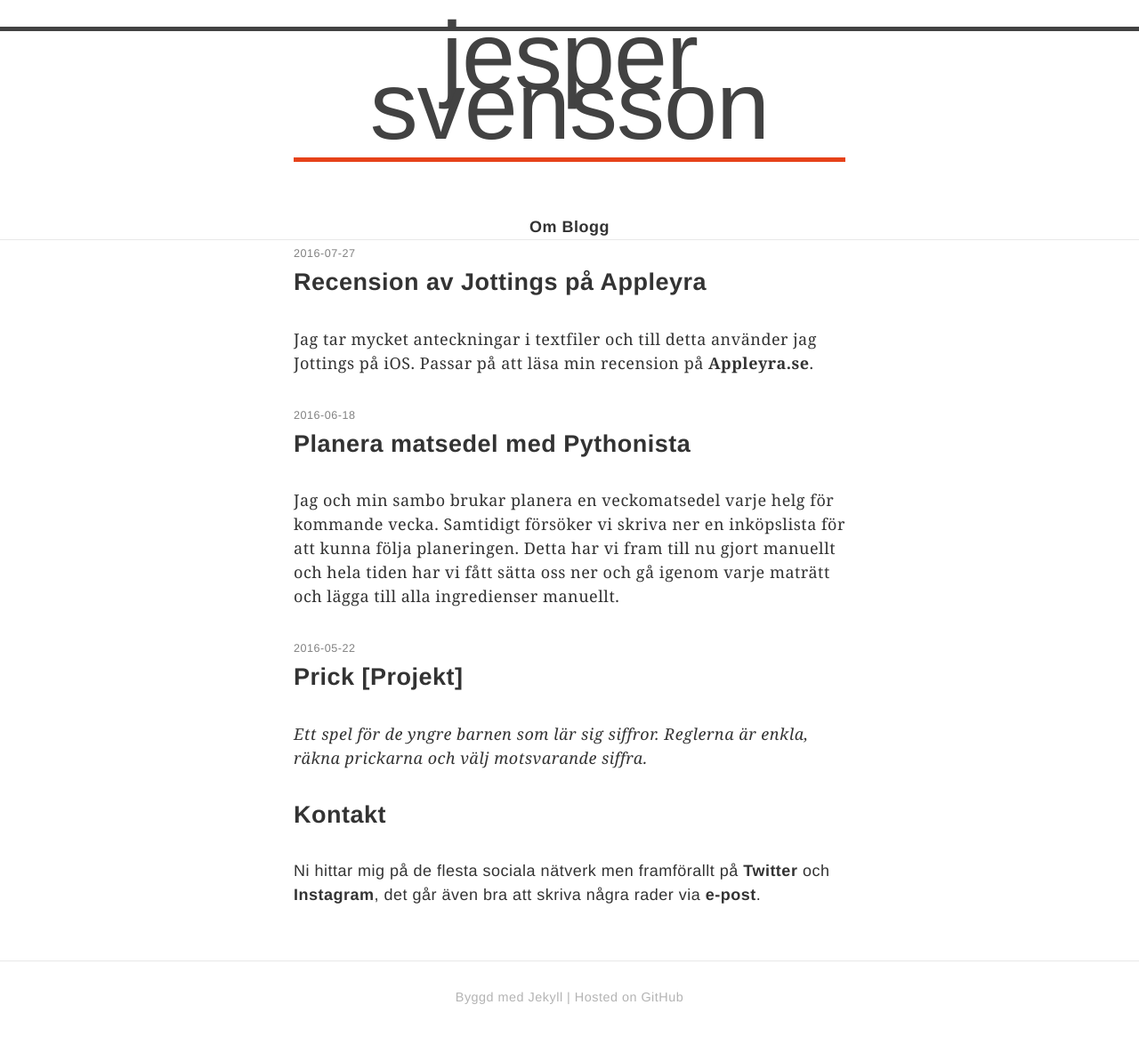
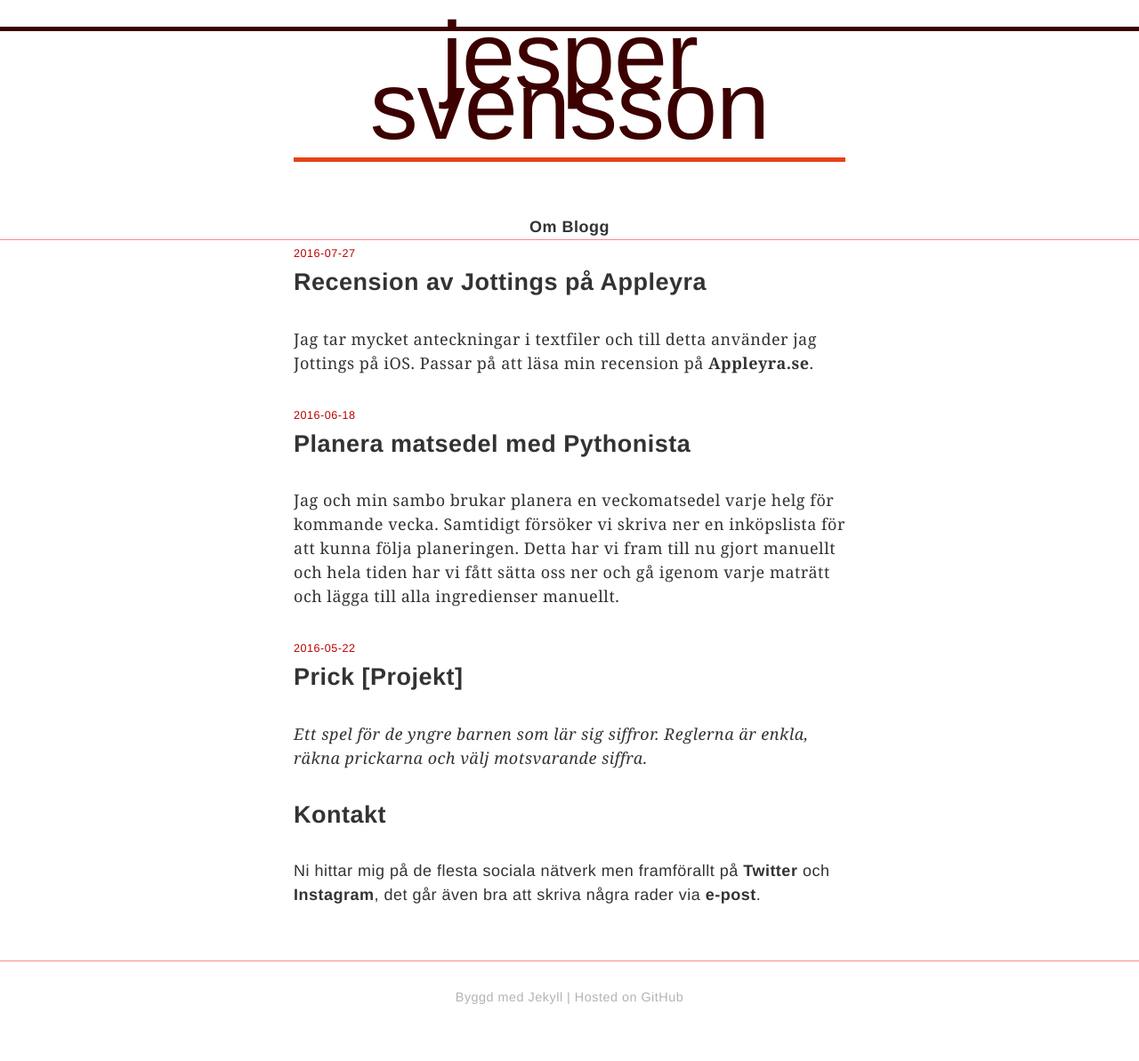
Before and after one commit to jesperpsvensson/jesperpsvensson.github.io, a Jekyll site: the page built from index.html, in a window 1280 px wide. Shown: the whole page at 89% size. Built offline with Jekyll 4.4.1, drawn with Linux system fonts in a browser that asks for light colours.

```diff
--- a/css/main.scss
+++ b/css/main.scss
@@ -18,7 +18,7 @@
 $background-color: #ffffff;
 $brand-color:      #ffff99;
 
-$grey-color:       #828282;
+$grey-color:       #bb0000;
 $grey-color-light: lighten($grey-color, 40%);
 $grey-color-dark:  darken($grey-color, 25%);
 
```
